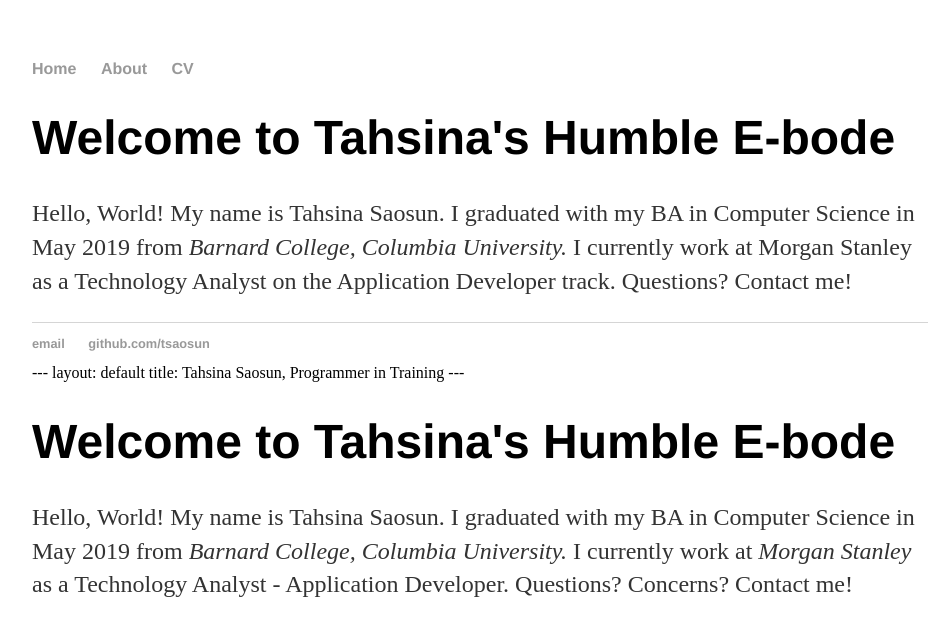
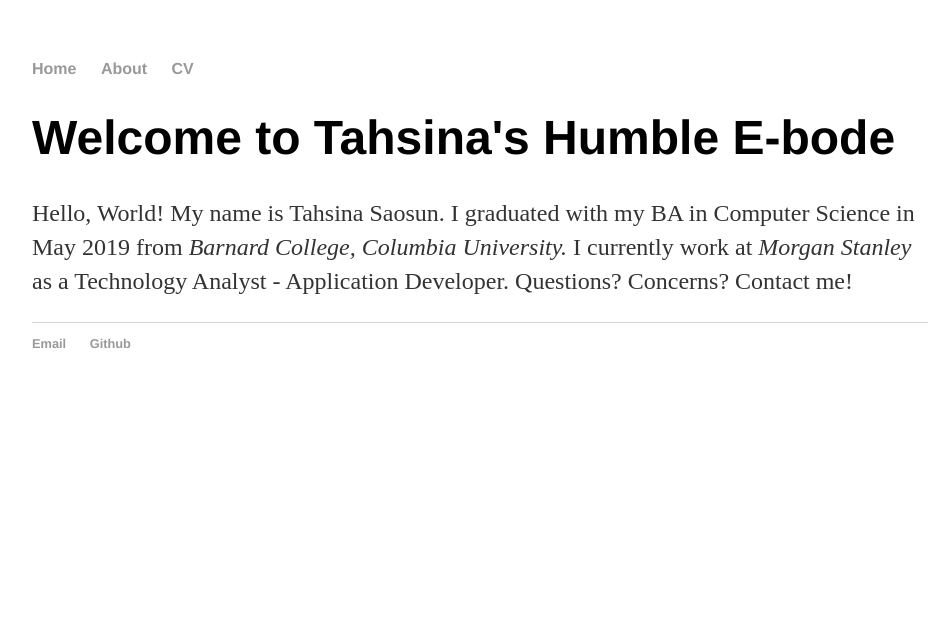
Before and after one commit to tsaosun/tsaosun.github.io, a Jekyll site: the page built from index.html, in a window 1280 px wide. Shown: the top 636 px of the page, without its empty margins (160-1104 px from the left). Built offline with Jekyll 4.4.1, drawn with Linux system fonts in a browser that asks for light colours.

Commit message:
Fixed index page to load in layout from default.html

```diff
--- a/index.html
+++ b/index.html
@@ -1,32 +1,3 @@
-<!DOCTYPE html>
-<html>
-	<head>
-		<title>Tahsina's Humble E-bode</title>
-		<link rel="stylesheet" type="text/css" href="/css/main.css">
-	</head>
-	<body>
-		<nav>
-    		<ul>
-        		<li><a href="/">Home</a></li>
-	        	<li><a href="/about">About</a></li>
-        		<li><a href="/cv">CV</a></li>
-    		</ul>
-		</nav>
-		<div class="container">
-    		<div class="blurb">
-        		<h1>Welcome to Tahsina's Humble E-bode</h1>
-				<p>Hello, World! My name is Tahsina Saosun. I graduated with my BA in Computer Science in May 2019 from <em>Barnard College, Columbia University.</em> I currently work at Morgan Stanley as a Technology Analyst on the Application Developer track. Questions? Contact me!
-    		</div>
-		</div>
-		<footer>
-    		<ul>
-        		<li><a href="mailto:tahsinasaosun@gmail.com">email</a></li>
-        		<li><a href="https://github.com/tsaosun">github.com/tsaosun</a></li>
-			</ul>
-		</footer>
-	</body>
-</html>
-
 ---
 layout: default
 title: Tahsina Saosun, Programmer in Training
```
